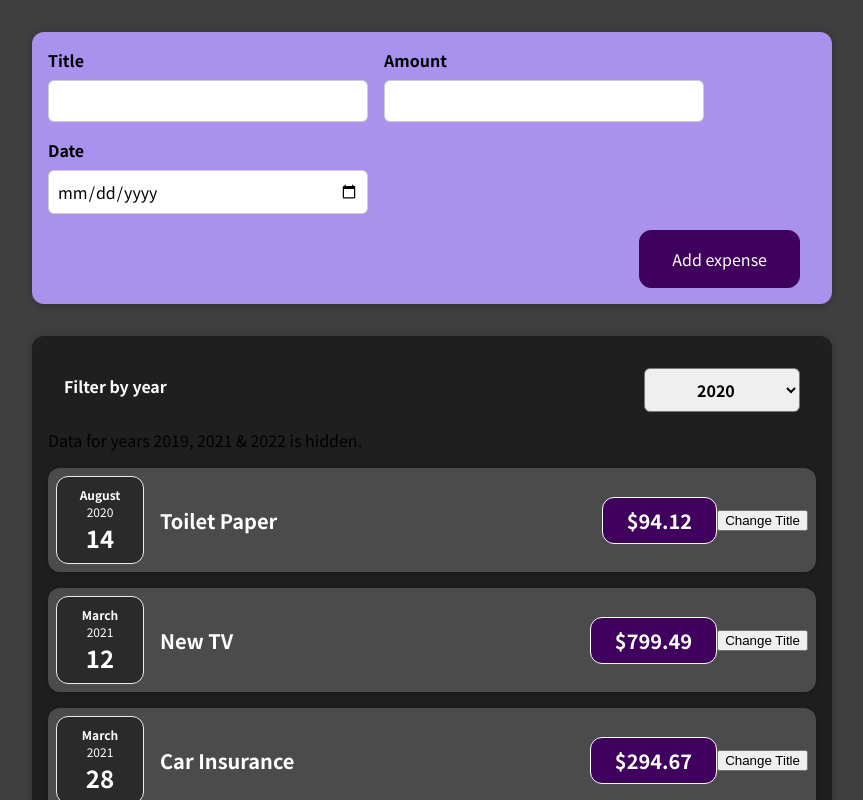
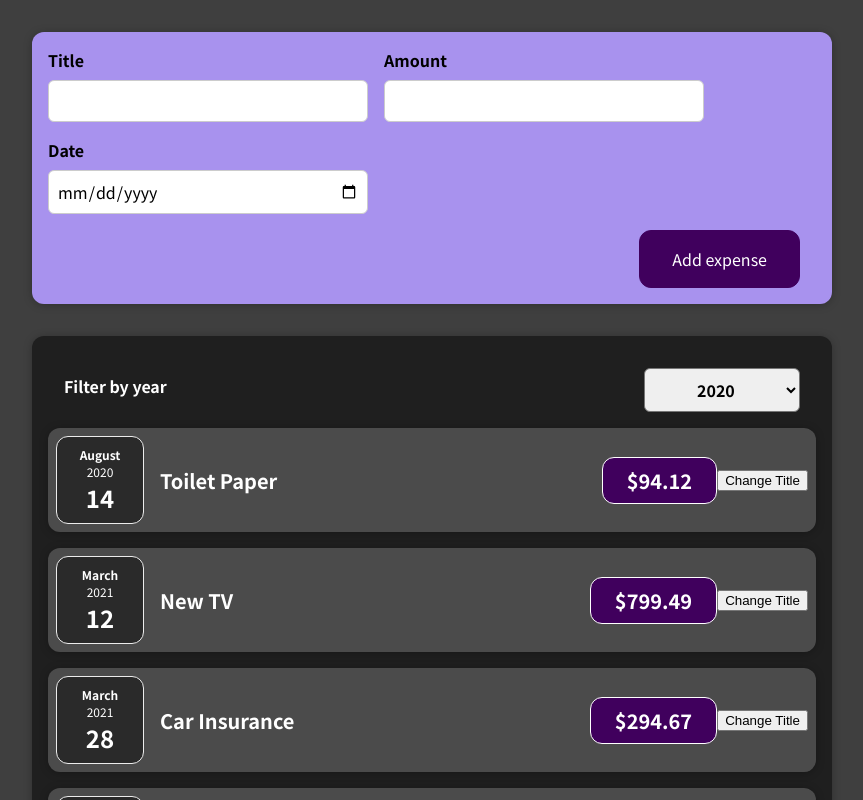
Before and after one commit to varje/01-starting-setup, a React (Create React App) app: page / in a window 1280 px wide. Shown: the top 800 px of the page, without its empty margins (208-1071 px from the left). Built offline with nearby package versions, Linux system fonts and the light colour scheme.

Commit message:
remove filter info text

```diff
--- a/src/components/Expenses/Expenses.js
+++ b/src/components/Expenses/Expenses.js
@@ -6,16 +6,6 @@ import './Expenses.css';
 
 function Expenses({ items }) {
   const [filteredYear, setFilteredYear] = useState('2020');
-
-  let filterInfoText = '2019, 2021 & 2022';
-
-  if (filteredYear === '2019') {
-    filterInfoText = '2020, 2021 & 2022';
-  } else if (filteredYear === '2021') {
-    filterInfoText = '2019, 2020 & 2022';
-  } else if (filteredYear === '2022') {
-    filterInfoText = '2019, 2020 & 2021';
-  }
 
   const filterChangeHandler = (selectedYear) => {
     setFilteredYear(selectedYear);
@@ -26,7 +16,6 @@ function Expenses({ items }) {
         selected={filteredYear}
         onChangeFilter={filterChangeHandler}
       />
-      <p>Data for years {filterInfoText} is hidden.</p>
       <ExpenseItem
         title={items[0].title}
         amount={items[0].amount}
```
